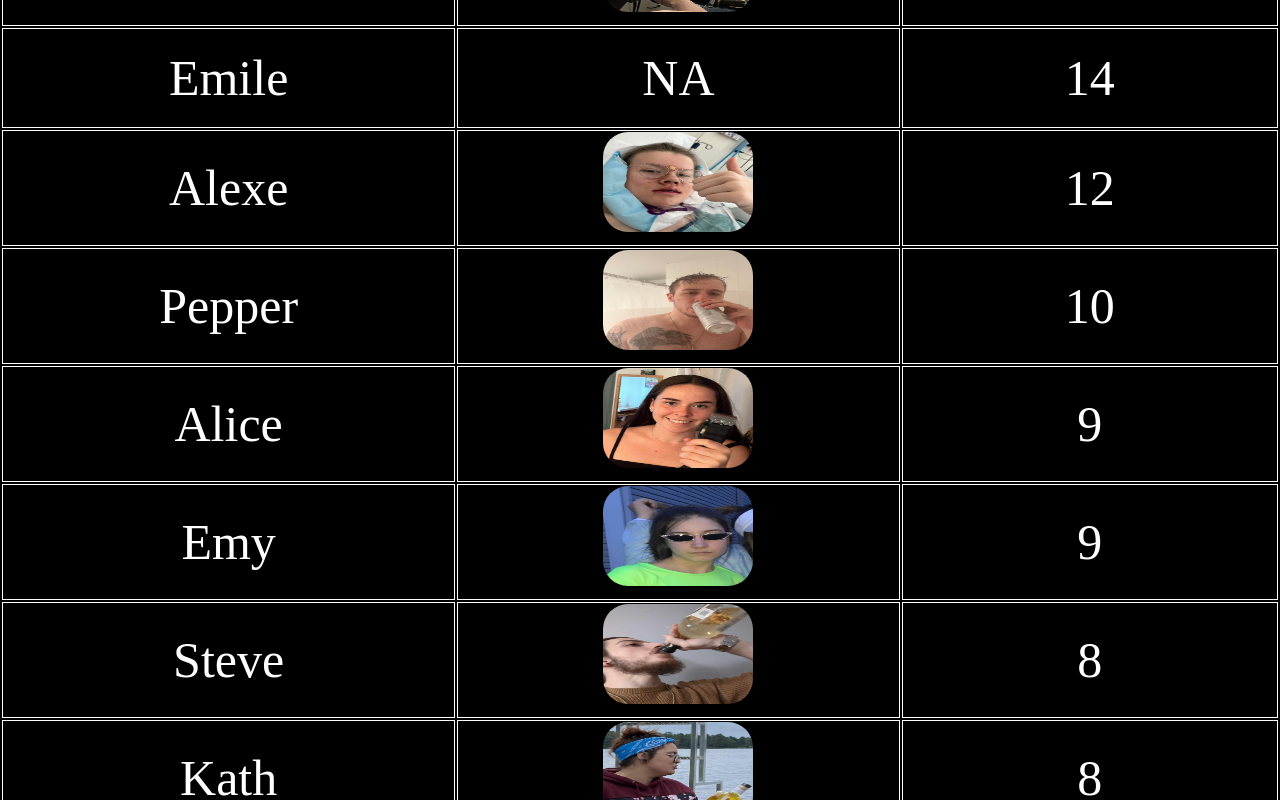
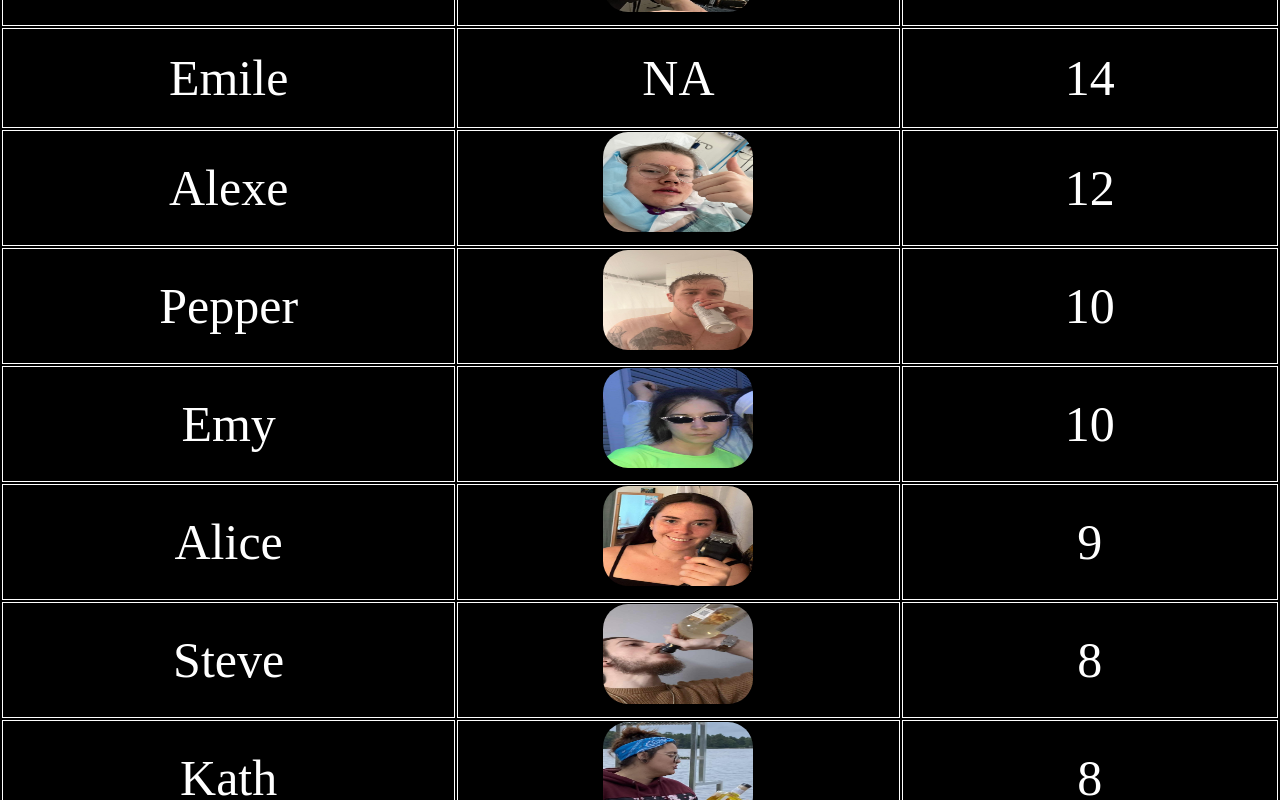
Before and after one commit to Dplayerz/WebAppChalet, a React (Vite) app: page / in a window 1280 px wide. Shown: the part 929-1729 px from the top of the page. Built offline with nearby package versions, Linux system fonts and the light colour scheme.

Commit message:
Update Leader.tsx

```diff
--- a/src/Leader.tsx
+++ b/src/Leader.tsx
@@ -55,8 +55,8 @@ const data = [
   { Nom: "Steve", Photo: <SteveArr />, PTS: 8 },
   { Nom: "Kath", Photo: <KathArr />, PTS: 8 },
   { Nom: "Eliane", Photo: <ElianeArr />, PTS: 18 },
-  { Nom: "Raph", Photo: <RaphArr />, PTS: 22 },
-  { Nom: "Emy", Photo: <EmyArr />, PTS: 9 },
+  { Nom: "Raph", Photo: <RaphArr />, PTS: 23 },
+  { Nom: "Emy", Photo: <EmyArr />, PTS: 10 },
   { Nom: "Sarah", Photo: "NA", PTS: 15 },
   { Nom: "Yanni", Photo: <BugX />, PTS: 18 },
 { Nom: "Alexe", Photo: <AleArr />, PTS: 12 },
```
